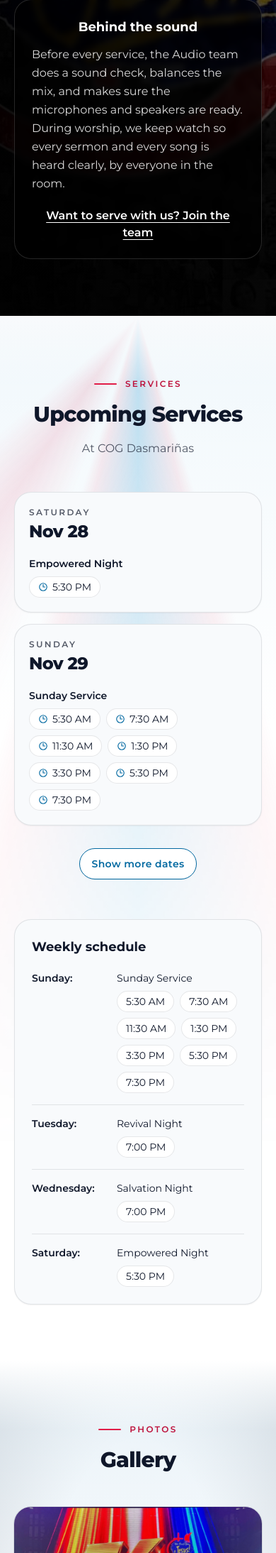
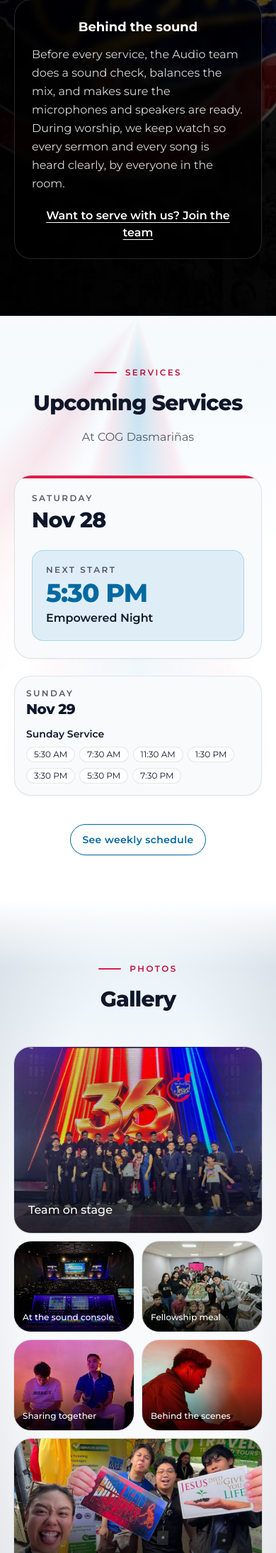
Before and after one commit to Loucho09/cog-audio-ministry, a Laravel app: page / in a window 390 px wide. Shown: the part 4312-6500 px from the top of the page at 71% size. Run offline with Laravel 12, Linux system fonts and the light colour scheme; data comes from the database, SQL or seed files in the repository; style sheets or scripts are compiled from the project's sources; some web fonts are replaced.

Commit message:
feat: services spotlight, day cards, folded weekly schedule; add Audio Fellowship
- Next service shown large; following days one compact card each
- Drop 'show more dates' list to shorten the section on mobile
- Weekly schedule behind a toggle, today highlighted, Resumes notes
- Seed Audio Fellowship (Wed 6 PM, resumes Jan 6 2027)

Co-Authored-By: Claude Opus 5.5 <noreply@anthropic.com>

```diff
--- a/database/seeders/ServiceSeeder.php
+++ b/database/seeders/ServiceSeeder.php
@@ -16,9 +16,11 @@ class ServiceSeeder extends Seeder
     {
         $main = Branch::main()->firstOrFail();
 
-        // Owner 2026-11-24: Revival Night and Salvation Night paused, resume first week of Jan 2027.
+        // Owner 2026-11-24: Revival Night, Audio Fellowship and Salvation Night paused,
+        // resume first week of Jan 2027. Audio Fellowship is public, before Salvation Night.
         $schedule = [
             [2, '19:00', 'Revival Night', '2027-01-05'],
+            [3, '18:00', 'Audio Fellowship', '2027-01-06'],
             [3, '19:00', 'Salvation Night', '2027-01-06'],
             [6, '17:30', 'Empowered Night', null],
         ];
--- a/resources/views/components/home/partials/service-day.blade.php
+++ b/resources/views/components/home/partials/service-day.blade.php
@@ -1,13 +1,12 @@
 @php
-    // One name per service, with its start times as chips (same name at several times stays on one line).
+    // Compact card for one upcoming day. One name per service, with its start times as small chips.
     $groups = collect($day['items'])->groupBy(fn ($item) => $item['service']->name);
     $dateLabel = $day['date']->format('l, M j');
 @endphp
 
-<li class="group flex flex-col rounded-3xl border border-text/10 bg-background p-5 shadow-sm transition duration-300 hover:-translate-y-1 hover:border-primary/30 hover:shadow-lg motion-reduce:transform-none sm:p-6 dark:hover:shadow-[0_0_40px_-8px] dark:hover:shadow-primary/20">
+<li class="group flex flex-col gap-3 rounded-3xl border border-text/10 bg-background p-4 shadow-sm transition duration-300 hover:-translate-y-1 hover:border-primary/30 hover:shadow-lg motion-reduce:transform-none dark:hover:shadow-[0_0_40px_-8px] dark:hover:shadow-primary/20 sm:p-5">
     <div class="flex items-start gap-3">
-        {{-- The heading is the full date for screen readers. The visual block (weekday eyebrow + big "Nov 28") is
-             aria-hidden and placed first with CSS order, so the badge can sit right after the heading in the markup. --}}
+        {{-- Heading is the full date for screen readers; the visual block is aria-hidden and placed first with CSS order. --}}
         <h3 class="sr-only">{{ $dateLabel }}</h3>
 
         @if ($badge)
@@ -16,21 +15,18 @@
 
         <div aria-hidden="true" class="order-first min-w-0">
             <span class="block text-xs font-semibold uppercase tracking-[0.2em] text-text/70">{{ $day['date']->format('l') }}</span>
-            <span class="mt-1 block text-2xl font-extrabold leading-tight tracking-tight text-text">{{ $day['date']->format('M j') }}</span>
+            <time datetime="{{ $day['date']->format('Y-m-d') }}" class="mt-0.5 block text-xl font-extrabold leading-tight tracking-tight text-text">{{ $day['date']->format('M j') }}</time>
         </div>
     </div>
 
-    <div class="mt-5 space-y-4">
+    <div class="space-y-3">
         @foreach ($groups as $name => $items)
             <div>
                 <p class="text-sm font-semibold text-text">{{ $name }}</p>
-                <ul class="mt-2 flex flex-wrap gap-2">
+                <ul class="mt-1.5 flex flex-wrap gap-1.5">
                     @foreach ($items as $item)
-                        <li class="inline-flex items-center gap-1.5 whitespace-nowrap rounded-full border border-text/10 bg-surface px-3 py-1 text-sm text-text">
-                            <svg class="h-3.5 w-3.5 shrink-0 text-primary-dark" fill="none" viewBox="0 0 24 24" stroke-width="2" stroke="currentColor" aria-hidden="true">
-                                <path stroke-linecap="round" stroke-linejoin="round" d="M12 6v6h4.5m4.5 0a9 9 0 11-18 0 9 9 0 0118 0z" />
-                            </svg>
-                            {{ $item['starts_at']->format('g:i A') }}
+                        <li>
+                            <time datetime="{{ $item['starts_at']->format('c') }}" class="inline-flex whitespace-nowrap rounded-full border border-text/10 bg-surface px-2.5 py-0.5 text-xs text-text">{{ $item['starts_at']->format('g:i A') }}</time>
                         </li>
                     @endforeach
                 </ul>
--- /dev/null
+++ b/resources/views/components/home/partials/service-spotlight.blade.php
@@ -0,0 +1,48 @@
+@php
+    // Next service day, shown large. The first start time is the "next start" box; any other times that day are listed below it.
+    $next = collect($day['items'])->first();
+    $later = collect($day['items'])->slice(1)->values();
+    $dateLabel = $day['date']->format('l, M j');
+@endphp
+
+<article class="relative overflow-hidden rounded-3xl border border-text/10 bg-background p-6 shadow-sm dark:shadow-[0_0_48px_-12px] dark:shadow-primary/20 sm:p-8">
+    <span aria-hidden="true" class="absolute inset-x-0 top-0 h-1 bg-accent"></span>
+
+    <div class="flex items-start gap-3">
+        {{-- Heading is the full date for screen readers; the visual block is aria-hidden and placed first with CSS order. --}}
+        <h3 class="sr-only">{{ $dateLabel }}</h3>
+
+        @if ($badge)
+            <span class="order-last ml-auto shrink-0 rounded-full bg-accent/15 px-3 py-1 text-xs font-semibold text-accent-text ring-1 ring-inset ring-accent/30">{{ $badge }}</span>
+        @endif
+
+        <div aria-hidden="true" class="order-first min-w-0">
+            <span class="block text-xs font-semibold uppercase tracking-[0.2em] text-text/70">{{ $day['date']->format('l') }}</span>
+            <time datetime="{{ $day['date']->format('Y-m-d') }}" class="mt-1 block text-3xl font-extrabold leading-tight tracking-tight text-text sm:text-4xl">{{ $day['date']->format('M j') }}</time>
+        </div>
+    </div>
+
+    <div class="mt-6 rounded-2xl bg-primary/10 p-5 ring-1 ring-inset ring-primary/25">
+        <p class="text-xs font-semibold uppercase tracking-[0.2em] text-text/70">Next start</p>
+        <p class="mt-1 text-4xl font-extrabold tracking-tight text-primary-dark">
+            <time datetime="{{ $next['starts_at']->format('c') }}">{{ $next['starts_at']->format('g:i A') }}</time>
+        </p>
+        <p class="mt-1 text-base font-semibold text-text">{{ $next['service']->name }}</p>
+    </div>
+
+    @if ($later->isNotEmpty())
+        <div class="mt-6 border-t border-text/10 pt-5">
+            <p class="text-xs font-semibold uppercase tracking-[0.2em] text-text/70">Later that day</p>
+            <ul class="mt-3 flex flex-wrap gap-2">
+                @foreach ($later as $item)
+                    <li>
+                        <time datetime="{{ $item['starts_at']->format('c') }}" class="inline-flex flex-wrap items-center gap-x-2 rounded-full border border-text/10 bg-surface px-3.5 py-1.5 text-sm text-text">
+                            <span class="font-semibold">{{ $item['starts_at']->format('g:i A') }}</span>
+                            <span class="text-text/70">{{ $item['service']->name }}</span>
+                        </time>
+                    </li>
+                @endforeach
+            </ul>
+        </div>
+    @endif
+</article>
--- a/resources/views/components/home/services.blade.php
+++ b/resources/views/components/home/services.blade.php
@@ -1,12 +1,15 @@
 @props(['branch' => null, 'schedule' => ['soon' => collect(), 'later' => collect(), 'weekly' => collect()]])
 
 @php
+    // `later` is intentionally not rendered: the homepage shows only the next 7 days plus the weekly list.
     $soon = $schedule['soon'];
-    $later = $schedule['later'];
     $weekly = $schedule['weekly'];
+    $spotlight = $soon->first();
+    $upcoming = $soon->slice(1)->values();
+    $todayName = now()->format('l');
 @endphp
 
-<section id="services" aria-labelledby="services-title" class="relative isolate overflow-hidden bg-surface py-20 sm:py-24 lg:py-32">
+<section id="services" aria-labelledby="services-title" class="relative isolate overflow-hidden bg-surface py-16 sm:py-20 lg:py-24">
     <x-site.section-backdrop variant="cone" fade-from="background" />
     <div class="mx-auto max-w-6xl px-5 sm:px-6 lg:px-8">
         <x-site.section-header
@@ -16,49 +19,73 @@
             :lead="$branch ? 'At '.$branch->name : null"
         />
 
-        @if ($soon->isEmpty() && $later->isEmpty())
-            <p class="mt-12 text-center text-base text-text/70 sm:mt-16">Service times will be posted soon.</p>
+        @if ($soon->isEmpty() && $weekly->isEmpty())
+            <p class="mt-10 text-center text-base text-text/70 sm:mt-12">Service times will be posted soon.</p>
         @else
-            <div x-data="{ showMore: false }" class="mt-12 sm:mt-16">
-                <ul class="grid grid-cols-1 gap-4 sm:grid-cols-2 sm:gap-5 lg:grid-cols-4">
-                    @foreach ($soon as $day)
+            @if ($spotlight)
+                <div class="mx-auto mt-10 max-w-3xl sm:mt-12">
+                    @include('components.home.partials.service-spotlight', ['day' => $spotlight, 'badge' => $spotlight['badge']])
+                </div>
+            @endif
+
+            @if ($upcoming->isNotEmpty())
+                <ul class="mt-6 grid grid-cols-1 gap-4 lg:grid-cols-3 sm:mt-8">
+                    @foreach ($upcoming as $day)
                         @include('components.home.partials.service-day', ['day' => $day, 'badge' => $day['badge']])
                     @endforeach
                 </ul>
+            @endif
 
-                @if ($later->isNotEmpty())
-                    <ul id="more-service-dates" x-show="showMore" x-cloak class="mt-4 grid grid-cols-1 gap-4 sm:grid-cols-2 sm:gap-5 lg:grid-cols-4">
-                        @foreach ($later as $day)
-                            @include('components.home.partials.service-day', ['day' => $day, 'badge' => $day['badge']])
-                        @endforeach
-                    </ul>
-
-                    <div class="mt-8 text-center">
-                        <x-site.button variant="secondary" x-on:click="showMore = !showMore" x-bind:aria-expanded="showMore.toString()" aria-expanded="false" aria-controls="more-service-dates">
-                            <span x-text="showMore ? 'Show fewer dates' : 'Show more dates'">Show more dates</span>
+            @if ($weekly->isNotEmpty())
+                <div x-data="{ openWeekly: false }" class="mt-10 sm:mt-12">
+                    <div class="text-center">
+                        <x-site.button
+                            variant="secondary"
+                            x-on:click="openWeekly = !openWeekly"
+                            x-bind:aria-expanded="openWeekly.toString()"
+                            aria-expanded="false"
+                            aria-controls="weekly-schedule"
+                        >
+                            <span x-text="openWeekly ? 'Hide weekly schedule' : 'See weekly schedule'">See weekly schedule</span>
                         </x-site.button>
                     </div>
-                @endif
-            </div>
 
-            <div class="mx-auto mt-14 max-w-2xl rounded-3xl border border-text/10 bg-background p-6 shadow-sm sm:p-8">
-                <h3 class="text-lg font-bold text-text">Weekly schedule</h3>
-                <dl class="mt-5 divide-y divide-text/10">
-                    @foreach ($weekly as $line)
-                        <div class="grid grid-cols-[6.5rem_minmax(0,1fr)] gap-x-4 py-4 first:pt-0 last:pb-0 sm:grid-cols-[8rem_minmax(0,1fr)]">
-                            <dt class="whitespace-nowrap text-sm font-semibold text-text">{{ $line['day'] }}:</dt>
-                            <dd class="min-w-0">
-                                <p class="text-sm text-text">{{ $line['name'] }}</p>
-                                <ul class="mt-2 flex min-w-0 flex-wrap gap-2">
-                                    @foreach ($line['times'] as $time)
-                                        <li class="whitespace-nowrap rounded-full border border-text/10 bg-surface px-3 py-1 text-sm text-text">{{ $time }}</li>
-                                    @endforeach
-                                </ul>
-                            </dd>
-                        </div>
-                    @endforeach
-                </dl>
-            </div>
+                    <div id="weekly-schedule" x-show="openWeekly" x-cloak class="mx-auto mt-6 max-w-3xl rounded-3xl border border-text/10 bg-background p-5 shadow-sm sm:p-6">
+                        <h3 class="text-lg font-bold text-text">Weekly schedule</h3>
+                        <ul class="mt-4 space-y-1">
+                            @foreach ($weekly as $line)
+                                @php
+                                    $isToday = $line['day'] === $todayName;
+                                @endphp
+                                <li class="rounded-2xl px-3 py-3 {{ $isToday ? 'bg-primary/10 ring-1 ring-inset ring-primary/30' : '' }}">
+                                    <div class="flex flex-col gap-2 sm:grid sm:grid-cols-[7rem_minmax(0,1fr)_auto] sm:items-center sm:gap-4">
+                                        <p class="text-sm font-bold text-text">{{ $line['day'] }}@if ($isToday)<span class="sr-only"> (today)</span>@endif</p>
+                                        <div class="flex min-w-0 flex-wrap items-center gap-2">
+                                            <span class="text-sm text-text">{{ $line['name'] }}</span>
+                                            @if (isset($line['note']))
+                                                <span class="rounded-full bg-primary/10 px-2.5 py-0.5 text-xs font-medium text-primary-dark ring-1 ring-inset ring-primary/25">{{ $line['note'] }}</span>
+                                            @endif
+                                        </div>
+                                        <ul class="flex flex-wrap items-center gap-2">
+                                            @foreach ($line['times'] as $time)
+                                                @php
+                                                    $timeNote = collect($line['notes'] ?? [])->firstWhere('time', $time);
+                                                @endphp
+                                                <li class="inline-flex flex-wrap items-center gap-1.5">
+                                                    <span class="whitespace-nowrap rounded-full border border-text/10 bg-surface px-3 py-1 text-sm text-text">{{ $time }}</span>
+                                                    @if ($timeNote)
+                                                        <span class="rounded-full bg-primary/10 px-2.5 py-0.5 text-xs font-medium text-primary-dark ring-1 ring-inset ring-primary/25">{{ $timeNote['note'] }}</span>
+                                                    @endif
+                                                </li>
+                                            @endforeach
+                                        </ul>
+                                    </div>
+                                </li>
+                            @endforeach
+                        </ul>
+                    </div>
+                </div>
+            @endif
         @endif
     </div>
 </section>
```
Also changed, not shown: tests/Feature/ContentDataTest.php (+3 -3 lines), tests/Feature/HomepageServicesGalleryTest.php (+14 -20 lines).
